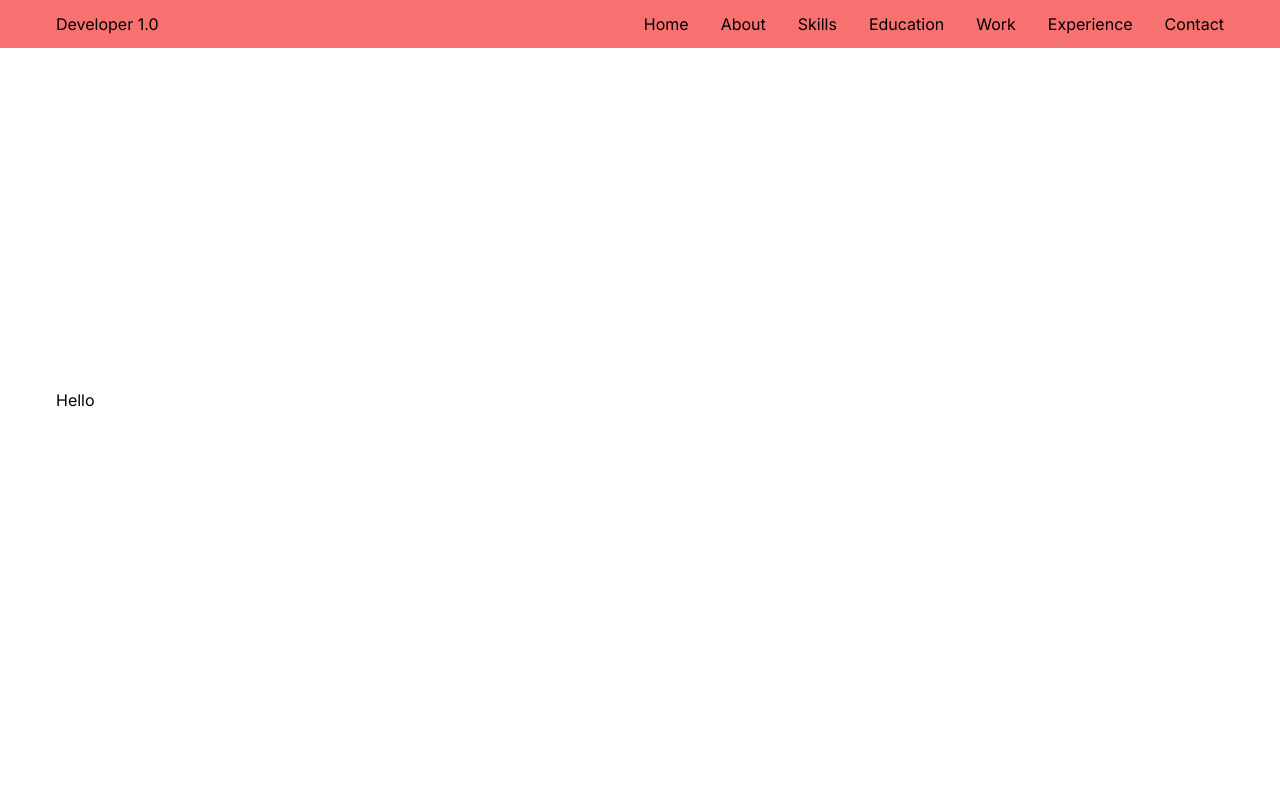
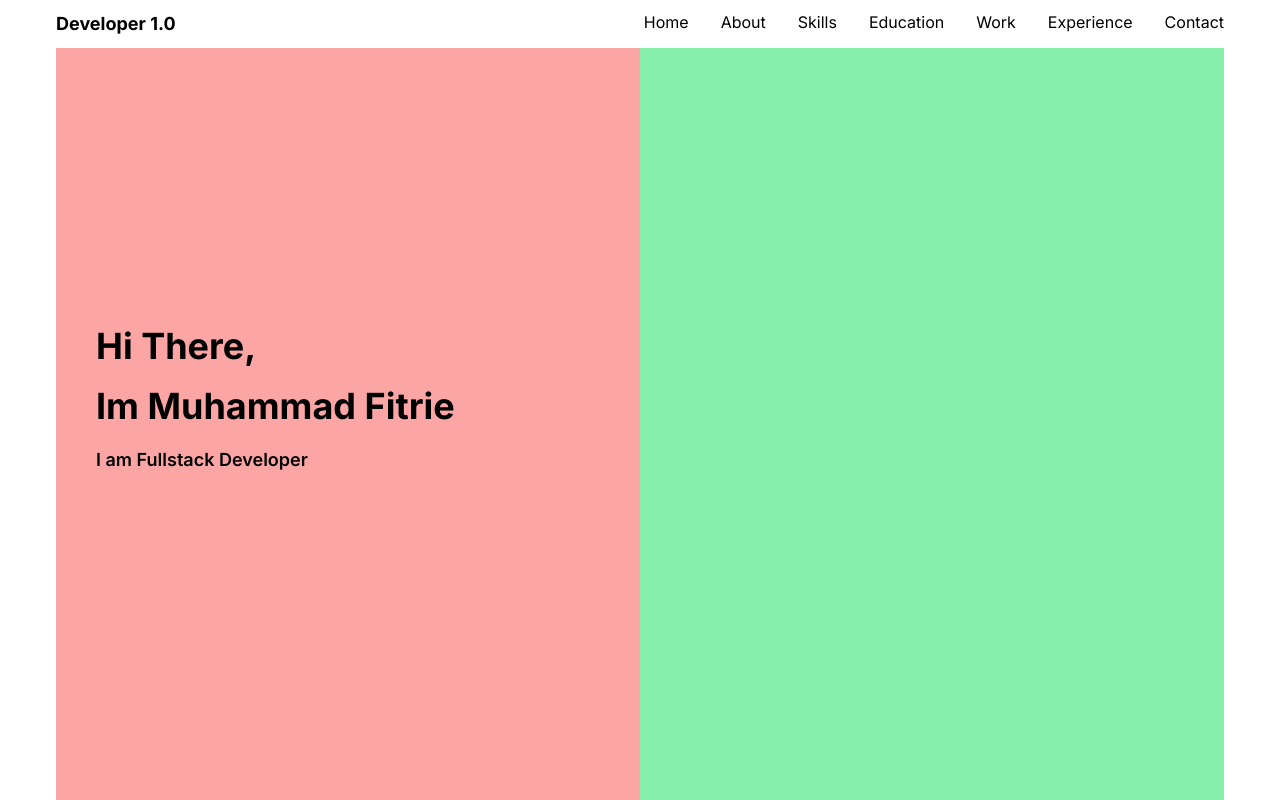
Before and after one commit to mfitrie/portfolio-web, a Next.js app: page / in a window 1280 px wide. Built offline with nearby package versions, Linux system fonts and the light colour scheme.

Commit message:
make mainpage

```diff
--- a/src/app/components/navbar.tsx
+++ /dev/null
@@ -1,19 +0,0 @@
-
-export default function NavBar(){
-    return (
-        <nav className="bg-red-400 h-12 w-screen fixed flex items-center">
-            <div className="container mx-auto px-4 flex flex-row justify-between">
-            <h1>Developer 1.0</h1>
-            <ul className="flex flex-row gap-8">
-                <li>Home</li>
-                <li>About</li>
-                <li>Skills</li>
-                <li>Education</li>
-                <li>Work</li>
-                <li>Experience</li>
-                <li>Contact</li>
-            </ul>
-            </div>
-        </nav>
-    )
-}
--- a/src/app/layout.tsx
+++ b/src/app/layout.tsx
@@ -1,5 +1,5 @@
-import Container from './components/container'
-import NavBar from './components/navbar'
+import Container from '../components/container'
+import NavBar from '../components/navbar'
 import './globals.css'
 import { Inter } from 'next/font/google'
 
--- a/src/app/page.tsx
+++ b/src/app/page.tsx
@@ -1,6 +1,7 @@
+import MainPage from "../components/main-page";
 
 export default function Home() {
   return (
-    <div className="h-screen flex items-center">Hello</div>
+    <MainPage />
   )
 }
--- /dev/null
+++ b/src/components/main-page.tsx
@@ -0,0 +1,13 @@
+
+export default function MainPage(){
+    return (
+        <main className="h-screen grid grid-cols-2">
+            <div className="h-full columns-6 px-10 bg-red-300 flex flex-col items-start justify-center gap-5">
+                <h1 className="text-4xl font-bold">Hi There,</h1>
+                <h1 className="text-4xl font-bold">Im Muhammad Fitrie</h1>
+                <h2 className="text-lg font-semibold">I am Fullstack Developer</h2>
+            </div>
+            <div className="h-full columns-6 bg-green-300"></div>
+        </main>
+    )
+}
--- /dev/null
+++ b/src/components/navbar.tsx
@@ -0,0 +1,34 @@
+import Link from "next/link";
+
+export default function NavBar(){
+    return (
+        <nav className="bg-white h-12 w-screen fixed flex items-center">
+            <div className="container mx-auto px-4 flex flex-row justify-between">
+            <h1 className="font-bold text-lg">Developer 1.0</h1>
+            <ul className="flex flex-row gap-8">
+                <li className="hover:text-blue-400">
+                    <Link href="#">Home</Link>
+                </li>
+                <li className="hover:text-blue-400">
+                    <Link href="#">About</Link>
+                </li>
+                <li className="hover:text-blue-400">
+                    <Link href="#">Skills</Link>
+                </li>
+                <li className="hover:text-blue-400">
+                    <Link href="#">Education</Link>
+                </li>
+                <li className="hover:text-blue-400">
+                    <Link href="#">Work</Link>
+                </li>
+                <li className="hover:text-blue-400">
+                    <Link href="#">Experience</Link>
+                </li>
+                <li className="hover:text-blue-400">
+                    <Link href="#">Contact</Link>
+                </li>
+            </ul>
+            </div>
+        </nav>
+    )
+}
```
Also changed, not shown: src/components/container.tsx (renamed from src/app/components/container.tsx).
